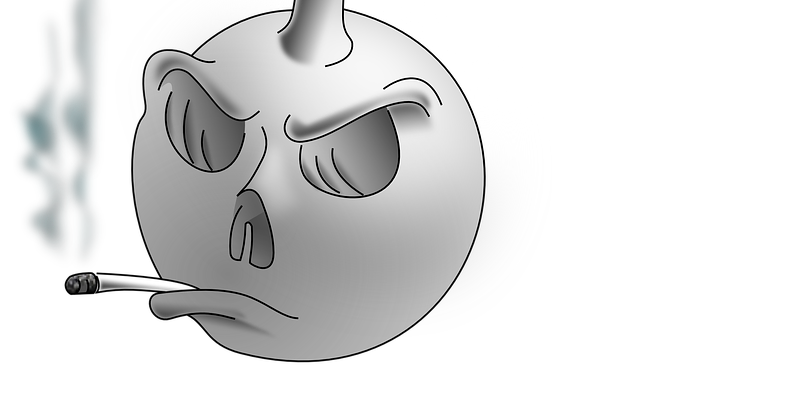
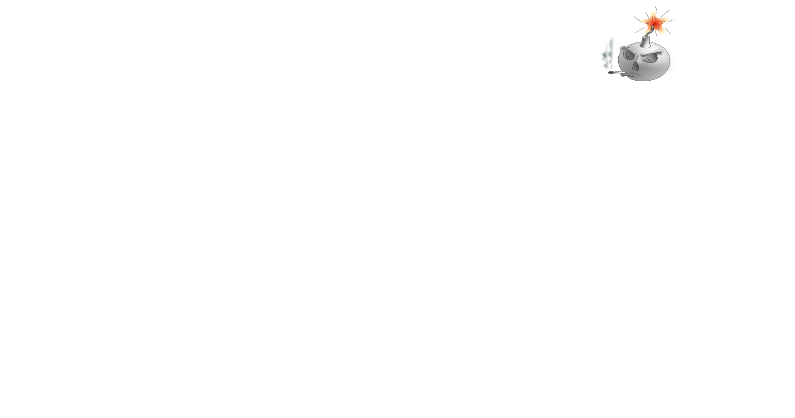
Before and after one commit to vanwalker/git-101, a plain HTML site: page index.html in a window 1280 px wide. Shown: the part 394-812 px from the top of the page, without its empty margins (0-795 px from the left). Drawn offline with Linux system fonts and the light colour scheme.

Commit message:
center elements

```diff
--- a/index.html
+++ b/index.html
@@ -2,11 +2,14 @@
 <html lang="en">
         <head>
 		<meta charset="utf-8">
-		<title>Comment faire un tableau</title>
+    <title>Comment faire un tableau</title>
+    <link rel="stylesheet" href="style.css"/>
 
 	</head>
 	<body>
-		<h1>Coming soon</h1>
-		<img src="bomb.png">
+    <div id="container">
+      <h1>Coming soon</h1>
+      <img src="bomb.png" id="logo">
+    </div>
 	</body>
 </html>
--- /dev/null
+++ b/style.css
@@ -0,0 +1,18 @@
+body{
+  margin: 0;
+  font-family: Arial, Helvetica, sans-serif;
+}
+
+#container{
+display: flex;
+align-items: center;
+justify-content: center;
+height: 100vh;
+flex-direction: column;
+}
+
+#logo{
+height: 80px;
+width: 80px;
+
+}
```
